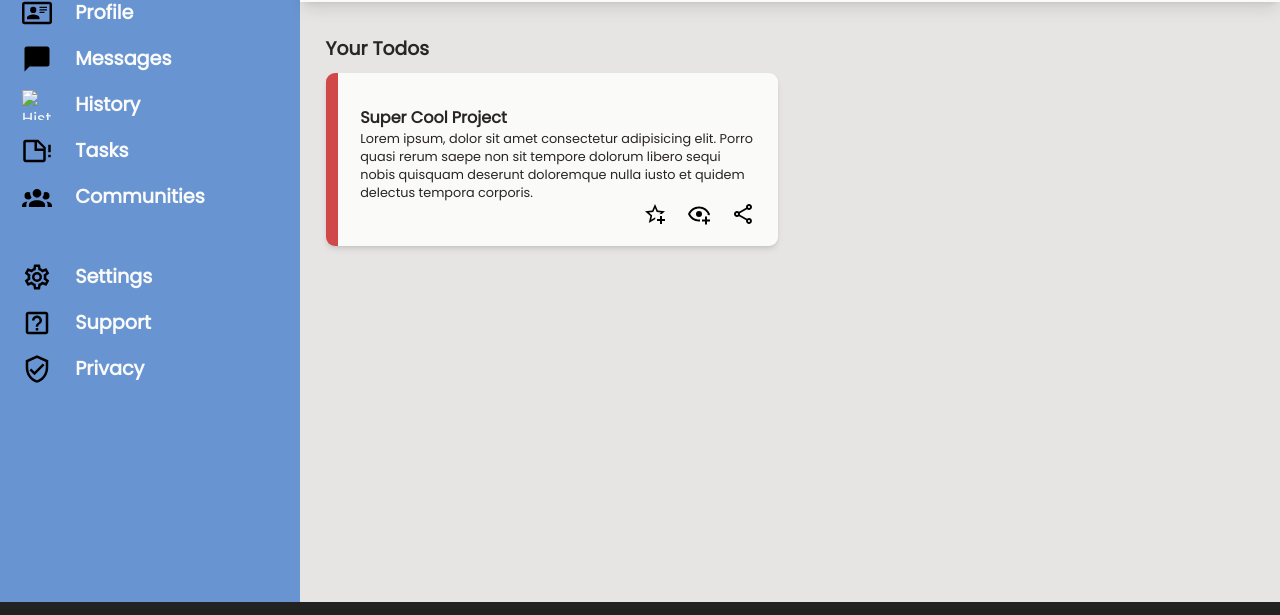
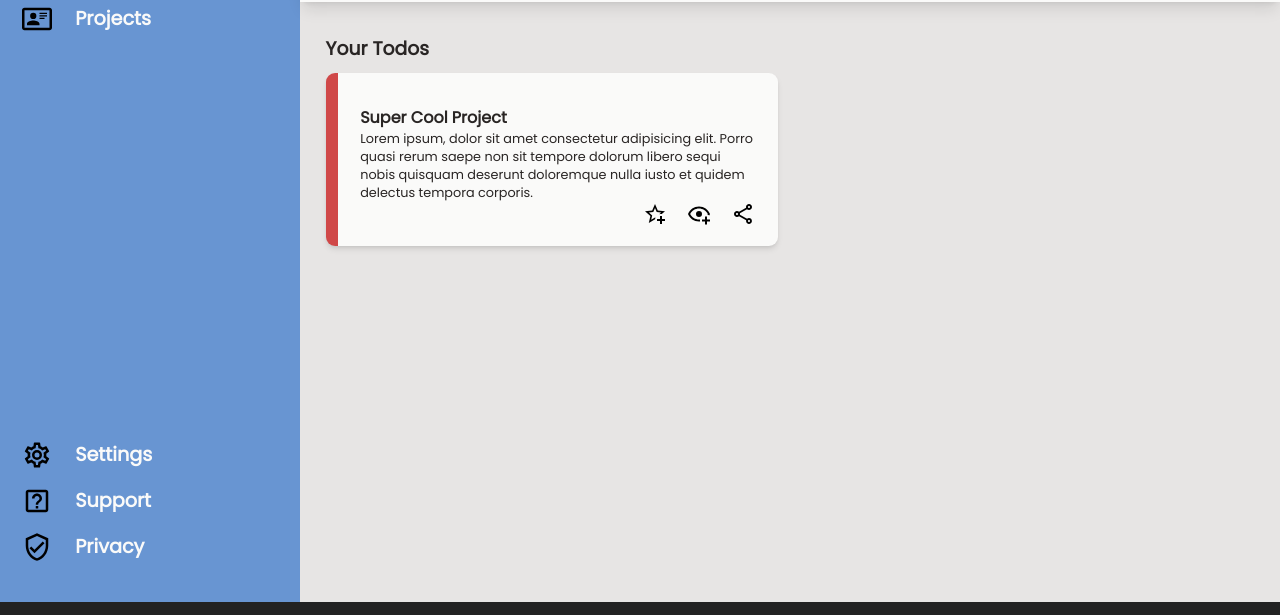
Before and after one commit to cpxx9/todo-odin, a website built with webpack: page src/template.html in a window 1280 px wide. Shown: the part 198-813 px from the top of the page. Built offline with nearby package versions, Linux system fonts and the light colour scheme; files whose address does not match are found by name.

Commit message:
fixed side bar spacing

```diff
--- a/src/css/style.css
+++ b/src/css/style.css
@@ -72,13 +72,9 @@ _____________________________________________ */
 .main-grid-sidebar {
   padding-top: 10%;
   color: var(--gray-1);
-}
-
-.sidebar-content-wrapper {
-  display: grid;
-  grid-template-columns: 1fr;
-  grid-auto-rows: min-content;
-  gap: 50px;
+  display: flex;
+  gap: 16px;
+  flex-direction: column;
 }
 
 .sidebar-content {
@@ -87,6 +83,14 @@ _____________________________________________ */
   gap: 10px;
   row-gap: 16px;
   padding-left: 3%;
+}
+
+.sidebar-content-wrapper {
+  flex: 1;
+  display: flex;
+  flex-direction: column;
+  justify-content: space-between;
+  padding: 40px 0;
 }
 
 .sidebar-content a,
@@ -120,6 +124,10 @@ _____________________________________________ */
 .sidebar-tools img,
 .sidebar-nav img {
   justify-self: center;
+}
+
+.sidebar-tools {
+  justify-self: flex-end;
 }
 
 .sidebar-header:hover {
--- a/src/template.html
+++ b/src/template.html
@@ -37,39 +37,23 @@
 
     <!-- Sidebar -->
     <section class="main-grid-item main-grid-sidebar">
+      <div class="sidebar-content sidebar-header">
+        <img src="img/sidebar/main-logo.svg" alt="site logo">
+        <h1>You-Do</h1>
+      </div>
+
       <div class="sidebar-content-wrapper">
-        <div class="sidebar-content sidebar-header">
-          <img src="img/sidebar/main-logo.svg" alt="site logo">
-          <h1>You-Do</h1>
-        </div>
-
         <div class="sidebar-content sidebar-nav">
           <img class="icon" src="img/sidebar/home.svg" alt="Home">
           <a href="">Home</a>
-
           <img class="icon" src="img/sidebar/profile.svg" alt="Profile">
-          <a href="">Profile</a>
-
-          <img class="icon" src="img/sidebar/messages.svg" alt="Messages">
-          <a href="">Messages</a>
-
-          <img class="icon" src="img/sidebar/history.svg" alt="History">
-          <a href="">History</a>
-
-          <img class="icon" src="img/sidebar/tasks.svg" alt="Tasks">
-          <a href="">Tasks</a>
-
-          <img class="icon" src="img/sidebar/communities.svg" alt="Communities">
-          <a href="">Communities</a>
+          <a href="">Projects</a>
         </div>
-
         <div class="sidebar-content sidebar-tools">
           <img class="icon" src="img/sidebar/settings.svg" alt="Settings">
           <a href="">Settings</a>
-
           <img class="icon" src="img/sidebar/support.svg" alt="Support">
           <a href="">Support</a>
-
           <img class="icon" src="img/sidebar/privacy.svg" alt="Privacy">
           <a href="">Privacy</a>
         </div>
@@ -99,9 +83,9 @@
             </div>
           </div>
           <div class="header-bottom-right">
-            <button class="header-button">New Todo</button>
-            <button class="header-button">New Project</button>
-            <button class="header-button">HELP</button>
+            <button class="header-button" id="newTodoBtn">New Todo</button>
+            <button class="header-button" id="newProjectBtn">New Project</button>
+            <button class="header-button" id="helpBtn">HELP</button>
           </div>
         </div>
       </div>
```
